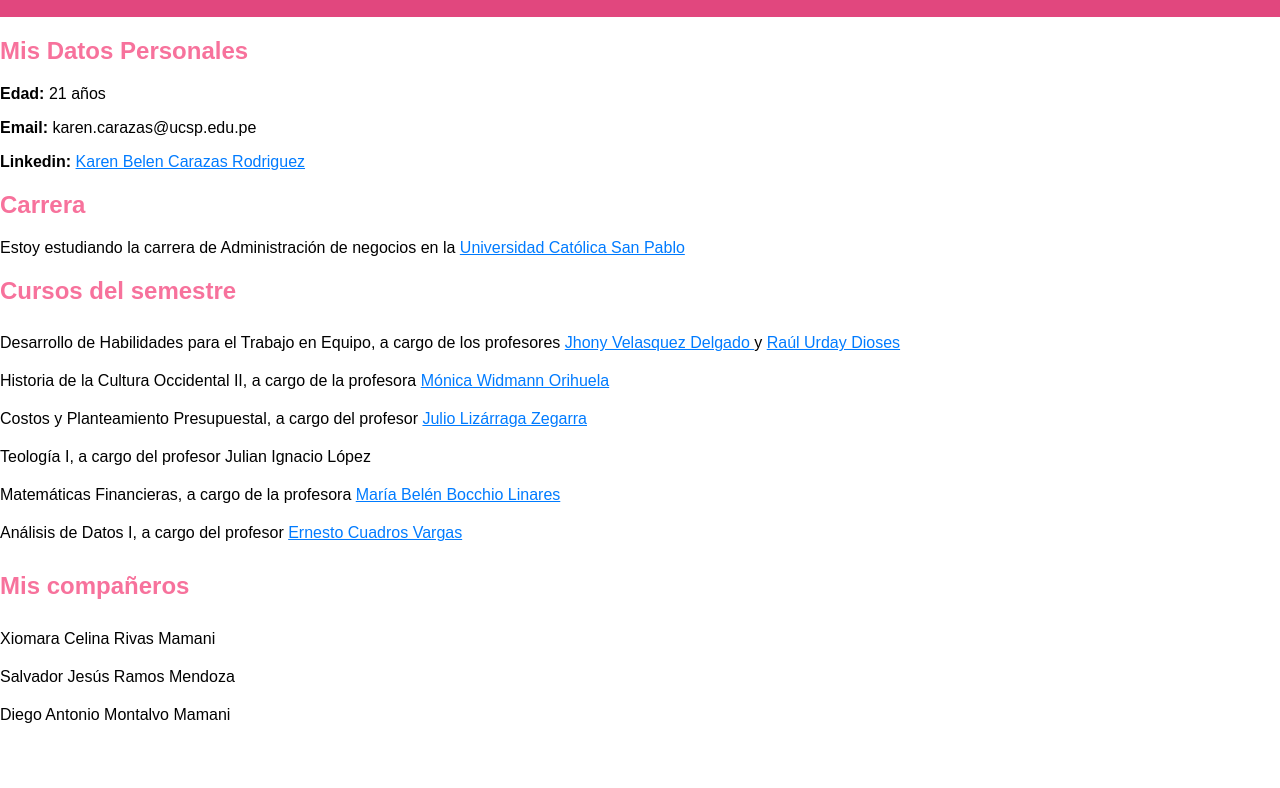
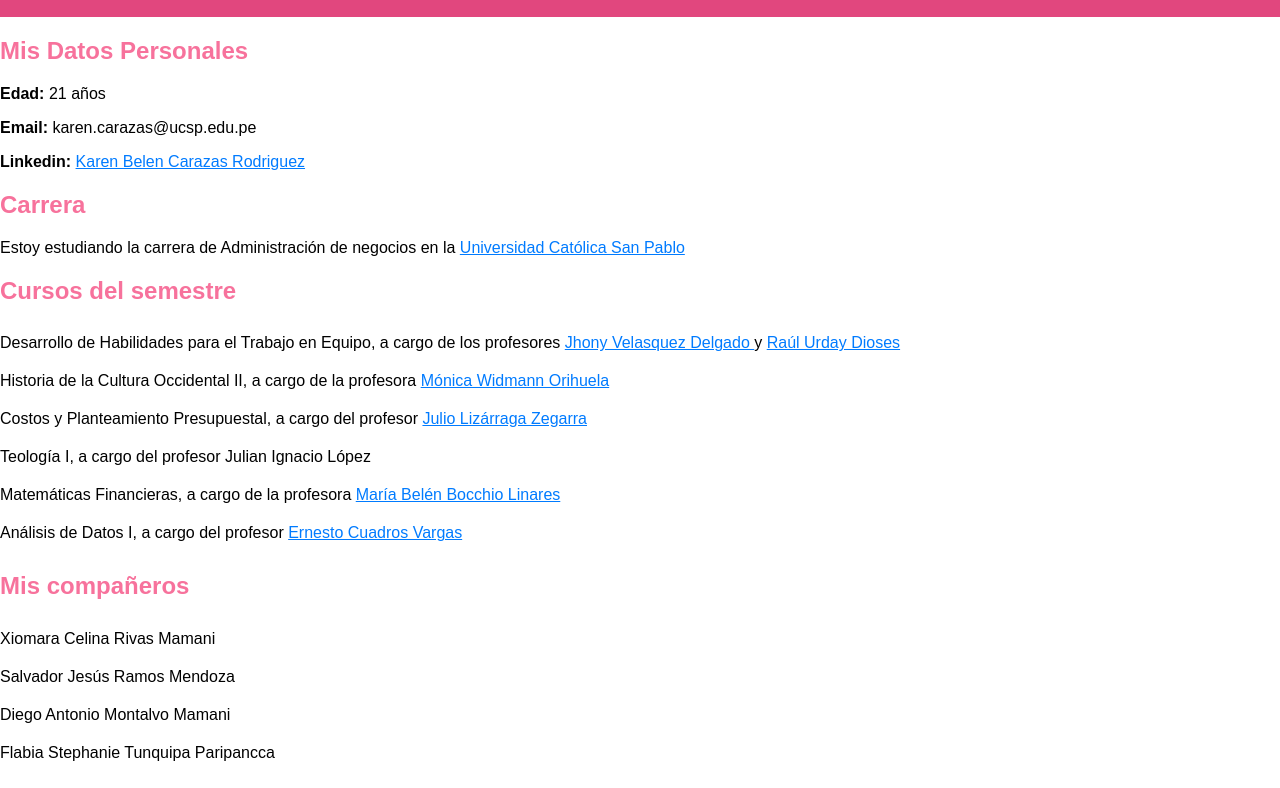
Before and after one commit to KarenCarazas/karen-belen-carazas-rodriguez, a plain HTML site: page index.html in a window 1280 px wide. Shown: the part 97-885 px from the top of the page. Drawn offline with Linux system fonts and the light colour scheme.

Commit message:
Update index.html

```diff
--- a/index.html
+++ b/index.html
@@ -73,7 +73,7 @@
             <li>Xiomara Celina Rivas Mamani<a href="https://xiomaracelinarivasmamani.github.io/XiomaraRivas/"></a></li>
             <li>Salvador Jesús Ramos Mendoza<a href="https://salvaramen.github.io/"></a></li>
             <li>Diego Antonio Montalvo Mamani<a href="https://diegoantoniomontalvomamani.github.io/page/index.html"></a></li>
-            <li><a href=""></a></li>
+            <li>Flabia Stephanie Tunquipa Paripancca<a href="https://flabiatunquipa.github.io/mi-pagina-personal/"></a></li>
         </ul>
     </div>
 </body>
```
